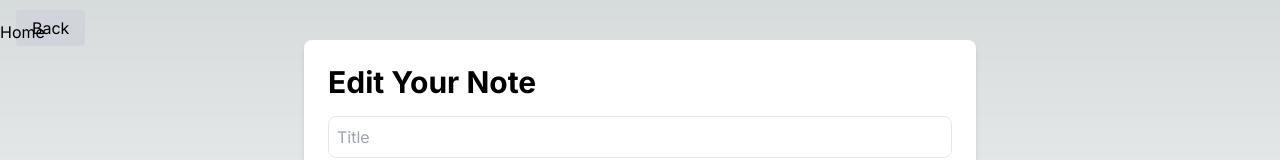
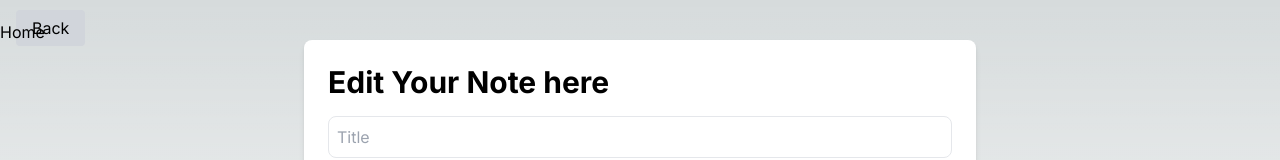
Before and after one commit to gupta82anish/blog-posts-fe, a Next.js app: page /posts/1/edit in a window 1280 px wide. Shown: the top 160 px of the page. Built offline with nearby package versions, Linux system fonts and the light colour scheme.

Commit message:
attempting again

```diff
--- a/app/posts/[id]/edit/page.jsx
+++ b/app/posts/[id]/edit/page.jsx
@@ -5,8 +5,7 @@ import { redirect } from "next/navigation";
 
 export const dynamic = "force-dynamic";
 export default async function BlogEditPage({searchParams}){
-    // console.log(searchParams);
-    console.log('sssss')
+
     const {
         id, title, description, content
     } = searchParams;
@@ -45,7 +44,7 @@ export default async function BlogEditPage({searchParams}){
             </Link>
             <div className="max-w-2xl mx-auto bg-white p-6 rounded-lg shadow-md">
                 <div className="flex justify-between items-center mb-4">
-                    <h1 className="text-3xl font-bold text-black">Edit Your Note</h1>
+                    <h1 className="text-3xl font-bold text-black">Edit Your Note here</h1>
                 </div>
                 <div>
                     <form className="flex flex-col gap-y-4" action={updatePost}>
```
